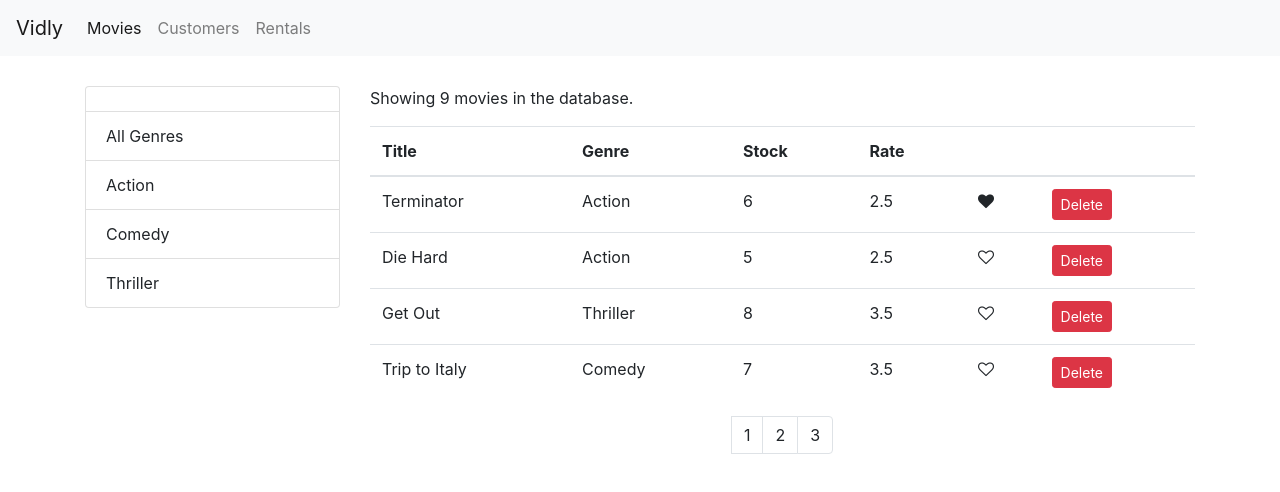
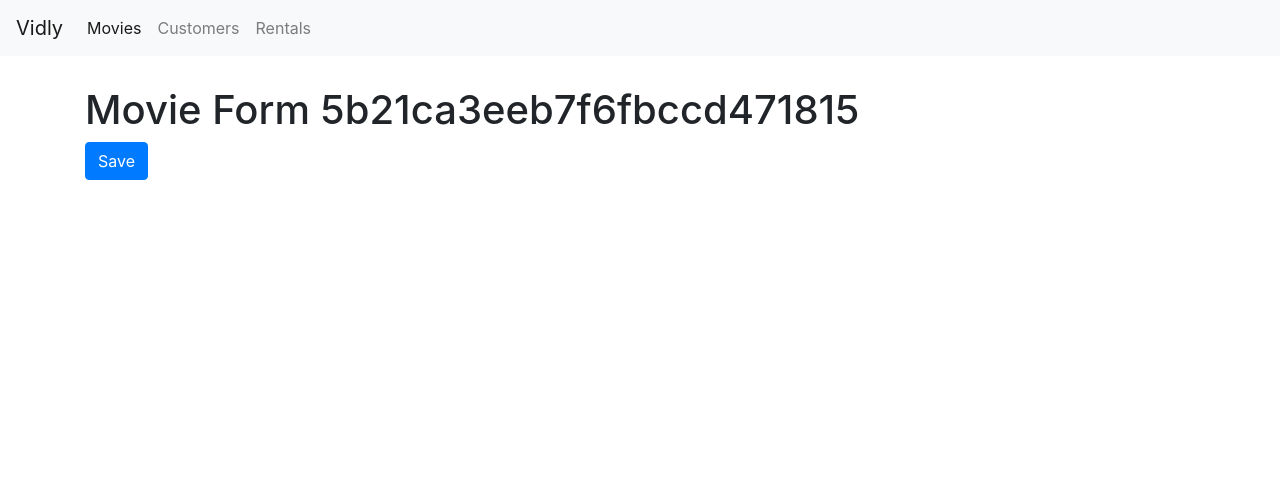
Before and after one commit to svitlanaf/React-VIDLY, a React (Create React App) app: page /movies/5b21ca3eeb7f6fbccd471815 in a window 1280 px wide. Shown: the top 492 px of the page. Built offline with nearby package versions, Linux system fonts and the light colour scheme.

Commit message:
Add save button to MovieForm

```diff
--- a/src/App.js
+++ b/src/App.js
@@ -6,6 +6,7 @@ import Rentals from "./components/rentals";
 import NotFound from "./components/notFound";
 import NavBar from "./components/navBar";
 import "./App.css";
+import MovieForm from "./components/movieForm";
 
 class App extends Component {
   render() {
@@ -14,6 +15,7 @@ class App extends Component {
         <NavBar />
         <main className="container">
           <Switch>
+            <Route path="/movies/:id" component={MovieForm} />
             <Route path="/movies" component={Movies} />
             <Route path="/customers" component={Customers} />
             <Route path="/rentals" component={Rentals} />
--- /dev/null
+++ b/src/components/common/table.jsx
@@ -0,0 +1,15 @@
+import React from "react";
+import TableHeader from "./tableHeader";
+import TableBody from "./tableBody";
+
+const Table = props => {
+  const { columns, data } = props;
+  return (
+    <table className="table">
+      <TableHeader columns={columns} />
+      <TableBody columns={columns} data={data} />
+    </table>
+  );
+};
+
+export default Table;
--- a/src/components/movieForm.jsx
+++ b/src/components/movieForm.jsx
@@ -1,7 +1,17 @@
 import React from "react";
 
-const MovieForm = () => {
-  return <h1>Movie Form</h1>;
+const MovieForm = ({ match, history }) => {
+  return (
+    <div>
+      <h1>Movie Form {match.params.id}</h1>
+      <button
+        className="btn btn-primary"
+        onClick={() => history.push("/movies")}
+      >
+        Save
+      </button>
+    </div>
+  );
 };
 
 export default MovieForm;
--- a/src/components/moviesTable.jsx
+++ b/src/components/moviesTable.jsx
@@ -1,11 +1,15 @@
 import React, { Component } from "react";
-import TableHeader from "./common/tableHeader";
-import TableBody from "./common/tableBody";
 import Like from "./common/like";
+import Table from "./common/table";
+import { Link } from "react-router-dom";
 
 class MoviesTable extends Component {
   columns = [
-    { path: "title", label: "Title" },
+    {
+      path: "title",
+      label: "Title",
+      content: movie => <Link to={`/movies/${movie._id}`}>{movie.title}</Link>
+    },
     { path: "genre.name", label: "Genre" },
     { path: "numberInStock", label: "Stock" },
     { path: "dailyRentalRate", label: "Rate" },
@@ -29,12 +33,7 @@ class MoviesTable extends Component {
   ];
   render() {
     const { movies } = this.props;
-    return (
-      <table className="table">
-        <TableHeader columns={this.columns} />
-        <TableBody columns={this.columns} data={movies} />
-      </table>
-    );
+    return <Table columns={this.columns} data={movies} />;
   }
 }
 
```
